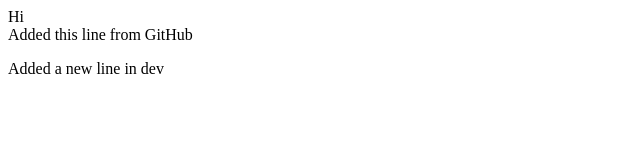
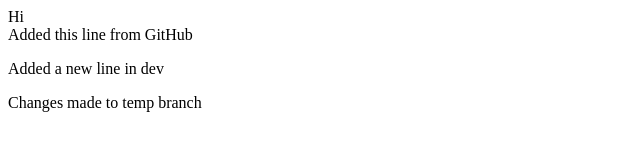
Before and after one commit to avilson/first_project, a plain HTML site: page index.html in a window 1280 px wide. Shown: the whole page, without its empty margins (0-640 px from the left). Drawn offline with Linux system fonts and the light colour scheme.

Commit message:
Testing temp

```diff
--- a/index.html
+++ b/index.html
@@ -2,4 +2,6 @@
     <div>Hi</div>
     <div>Added this line from GitHub</div>
     <div><p>Added a new line in dev</p></div>
+
+    <p>Changes made to temp branch</p>
 </html>
```
